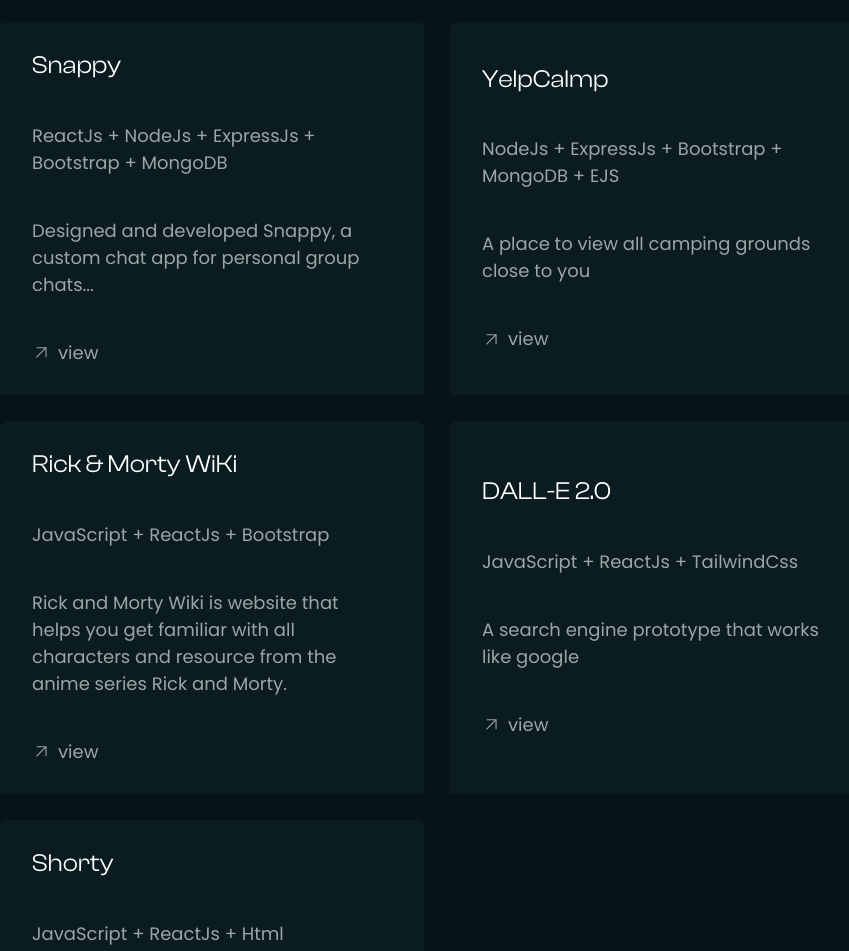
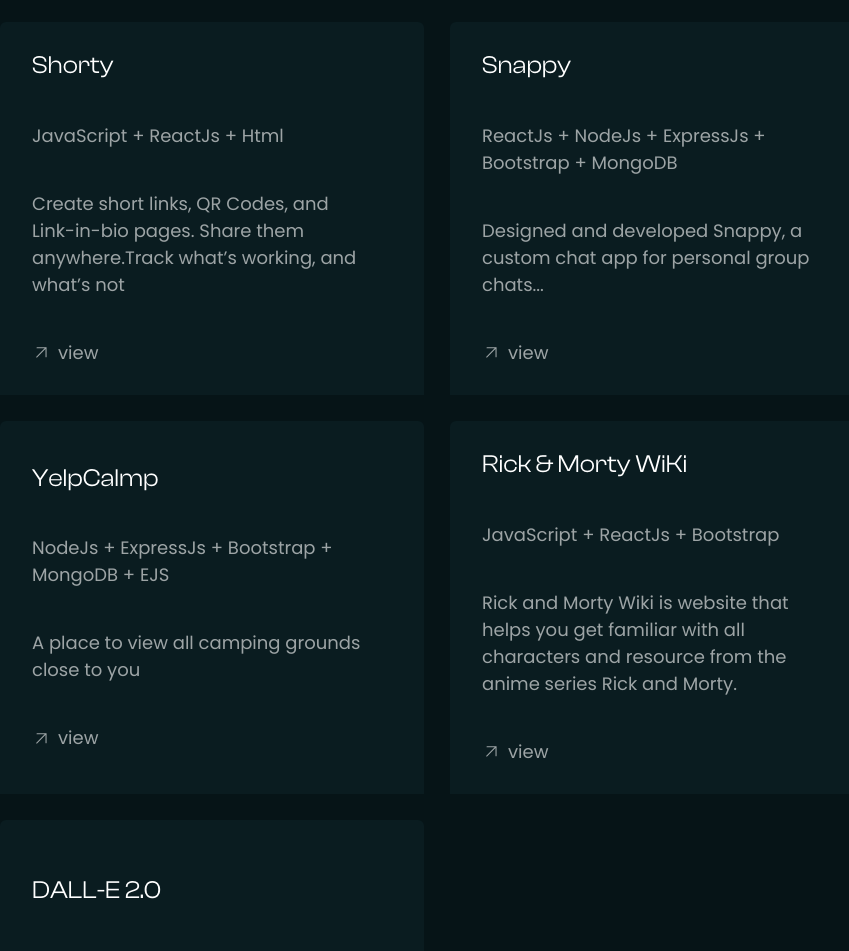
Before and after one commit to SAMUEL-UME/sammy-portfolio, a React (Vite) app: page / in a window 1280 px wide. Shown: the part 5160-6111 px from the top of the page, without its empty margins (76-925 px from the left). Built offline with nearby package versions, Linux system fonts and the light colour scheme.

Commit message:
Fixed shorty url

```diff
--- a/src/Data/data.js
+++ b/src/Data/data.js
@@ -10,6 +10,12 @@
     desc: 'A dummy template for a blog app',
     lang: 'JavaScript +  Nextjs + TailwindCss',
     link: 'https://blogospot-frontend.vercel.app/',
+  },
+  {
+    name: 'Shorty',
+    desc: 'Create short links, QR Codes, and Link-in-bio pages. Share them anywhere.Track what’s working, and what’s not',
+    lang: 'JavaScript + ReactJs + Html',
+    link: 'https://shorty-8jy8.onrender.com/',
   },
   {
     name: 'Snappy',
@@ -35,12 +41,7 @@
     lang: 'JavaScript + ReactJs + TailwindCss ',
     link: 'https://client-git-master-samuel-ume.vercel.app/',
   },
-  {
-    name: 'Shorty',
-    desc: 'Create short links, QR Codes, and Link-in-bio pages. Share them anywhere.Track what’s working, and what’s not',
-    lang: 'JavaScript + ReactJs + Html',
-    link: 'https://pear-gifted-alligator.cyclic.app/',
-  },
+
 
 ];
 
```
